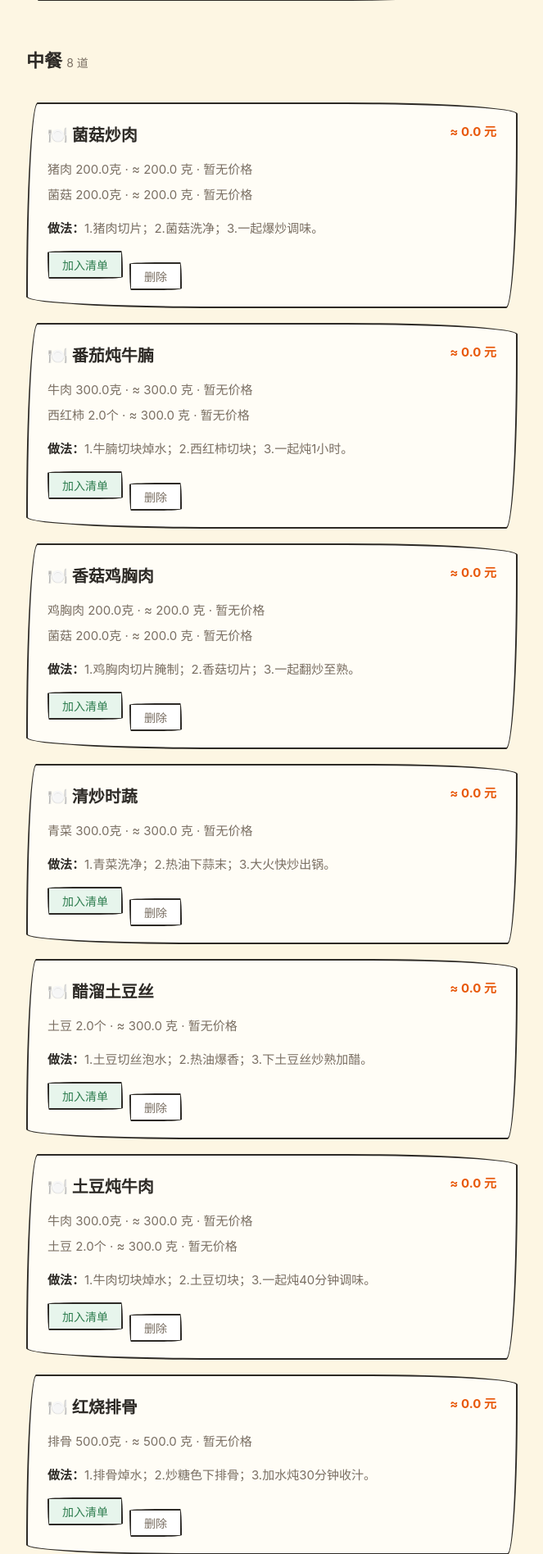
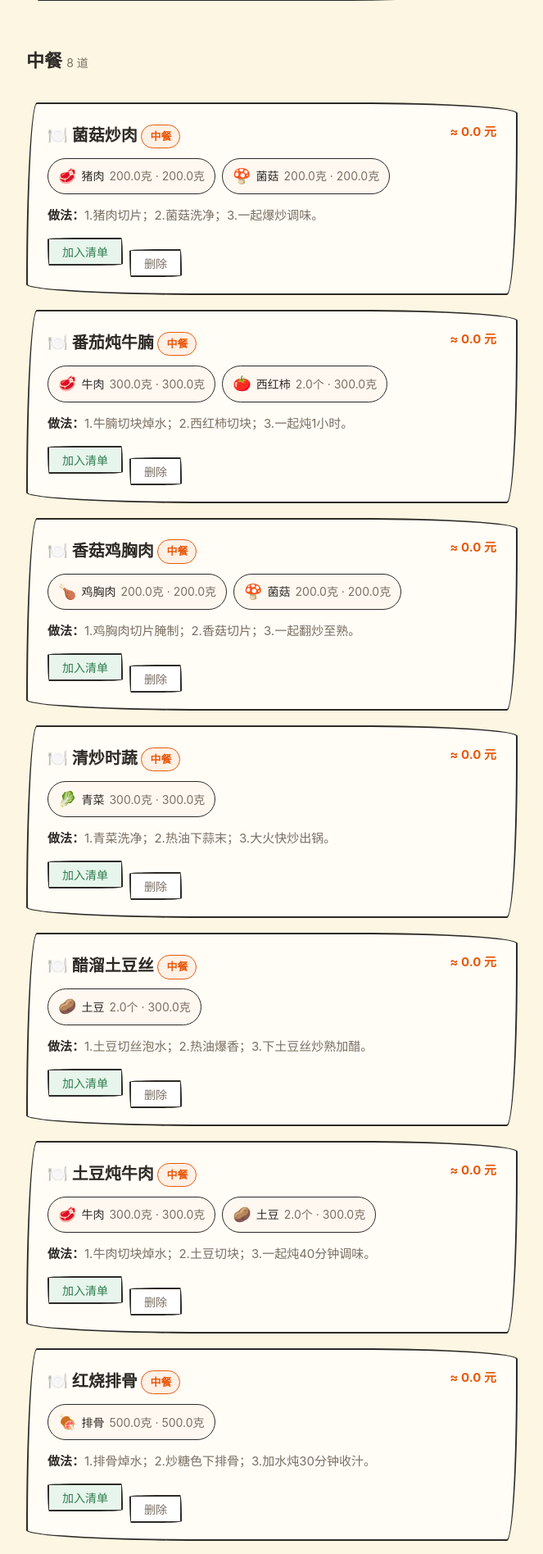
Before and after one commit to zhayy806/jinjin-jijiao, a FastAPI app: page /recipes in a window 1280 px wide. Shown: the part 1093-2989 px from the top of the page at 82% size, without its empty margins (308-971 px from the left). Run offline with FastAPI, Linux system fonts and the light colour scheme; data comes from the database, SQL or seed files in the repository; data that the repository does not hold is empty; some web fonts are replaced.

Commit message:
style: 食材用emoji标签排版 + 分类徽章，提升食欲感

```diff
--- a/app/routers/recipes.py
+++ b/app/routers/recipes.py
@@ -39,6 +39,7 @@ def _enrich(recipe: Recipe) -> dict:
         items.append(
             {
                 "food": ing.food,
+                "emoji": portion.FOODS.get(ing.food, {}).get("food_emoji", "🍽️"),
                 "quantity": ing.quantity,
                 "unit": ing.unit,
                 "grams": round(grams, 1) if grams else None,
--- a/app/static/style.css
+++ b/app/static/style.css
@@ -265,6 +265,30 @@ button:hover { transform: translate(2px, 2px); box-shadow: 1px 1px 0 var(--ink);
 .cat-title { font-size: 22px; font-weight: 700; margin: 26px 0 12px; }
 .cat-title .cat-count { font-size: 14px; color: var(--muted); font-weight: 400; }
 .recipe-cat { text-align: center; font-size: 15px; color: var(--muted); margin-bottom: 6px; }
+.cat-badge {
+  display: inline-block;
+  background: #fff1e6;
+  color: var(--accent);
+  border: 1.5px solid var(--accent);
+  border-radius: 999px;
+  padding: 2px 10px;
+  font-size: 13px;
+  vertical-align: middle;
+}
+.ing-chips { display: flex; flex-wrap: wrap; gap: 8px; margin: 10px 0 12px; }
+.ing-chip {
+  display: inline-flex;
+  align-items: center;
+  gap: 6px;
+  background: #fff8f0;
+  border: 1.5px solid var(--ink);
+  border-radius: 999px;
+  padding: 5px 12px;
+  font-size: 14px;
+}
+.ing-chip .emoji { font-size: 18px; }
+.ing-chip .amount { color: var(--muted); }
+.ing-chip .price { color: var(--accent); font-weight: 700; }
 .recipe-total { text-align: center; font-size: 17px; color: var(--muted); margin-bottom: 14px; }
 .recipe-total strong { color: var(--accent); font-size: 24px; }
 .btn {
--- a/app/templates/recipes.html
+++ b/app/templates/recipes.html
@@ -62,16 +62,17 @@
     <h2 class="cat-title">{{ category }} <span class="cat-count">{{ rows|length }} 道</span></h2>
     {% for row in rows %}
     <div class="recipe-card sketch2">
-      <h3>🍽️ {{ row.recipe.name }} <span class="total">≈ {{ row.total }} 元</span></h3>
-      <ul class="ing-list">
+      <h3>🍽️ {{ row.recipe.name }} <span class="cat-badge">{{ row.recipe.category }}</span> <span class="total">≈ {{ row.total }} 元</span></h3>
+      <div class="ing-chips">
         {% for it in row["items"] %}
-        <li>
-          {{ it.food }} {{ it.quantity }}{{ it.unit }}
-          {% if it.grams %} · ≈ {{ it.grams }} 克{% endif %}
-          {% if it.price %} · {{ it.price }} 元{% else %} · 暂无价格{% endif %}
-        </li>
+        <span class="ing-chip">
+          <span class="emoji">{{ it.emoji }}</span>
+          {{ it.food }}
+          <span class="amount">{{ it.quantity }}{{ it.unit }}{% if it.grams %} · {{ it.grams }}克{% endif %}</span>
+          {% if it.price %}<span class="price">{{ it.price }}元</span>{% endif %}
+        </span>
         {% endfor %}
-      </ul>
+      </div>
       {% if row.recipe.steps %}<p class="steps"><strong>做法：</strong>{{ row.recipe.steps }}</p>{% endif %}
       <div class="actions">
         <form method="post" action="/recipes/{{ row.recipe.id }}/toggle-list">
```
Also changed, not shown: app/templates/recommend.html (+8 -3 lines).
